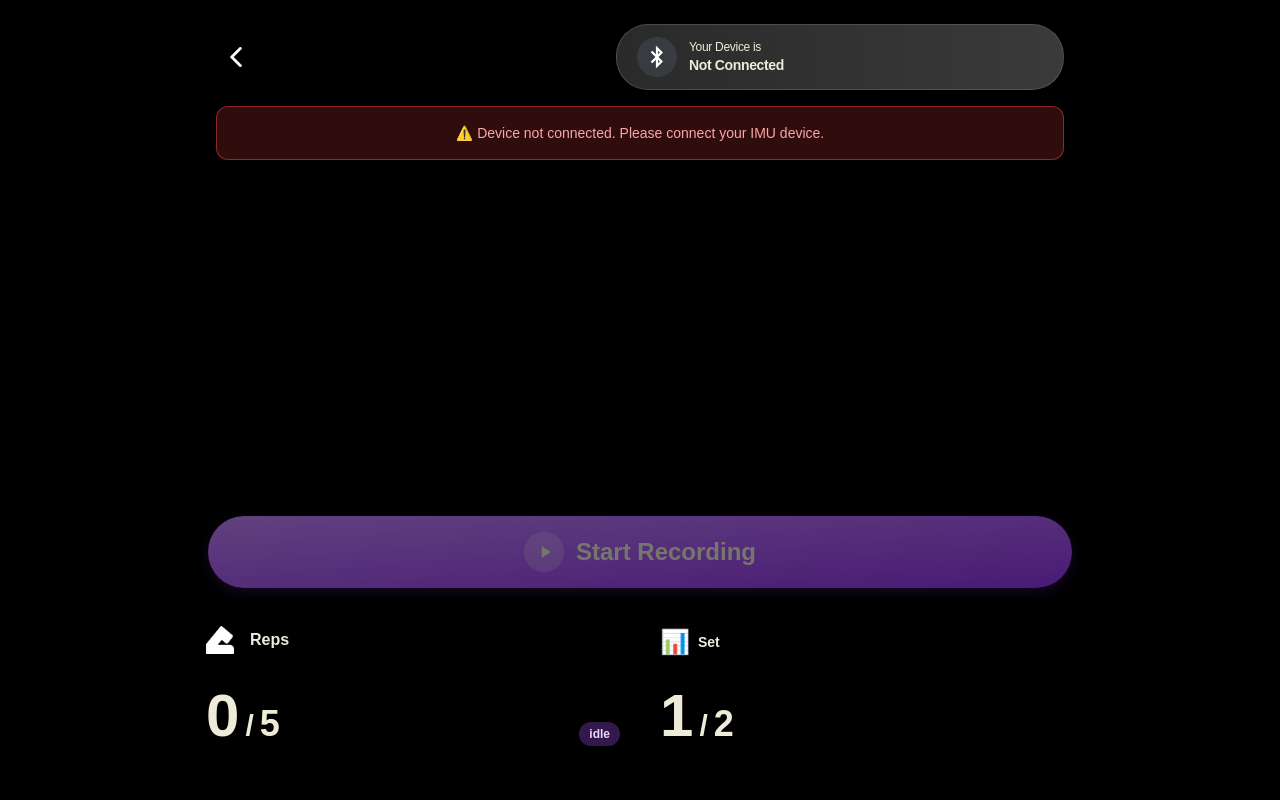
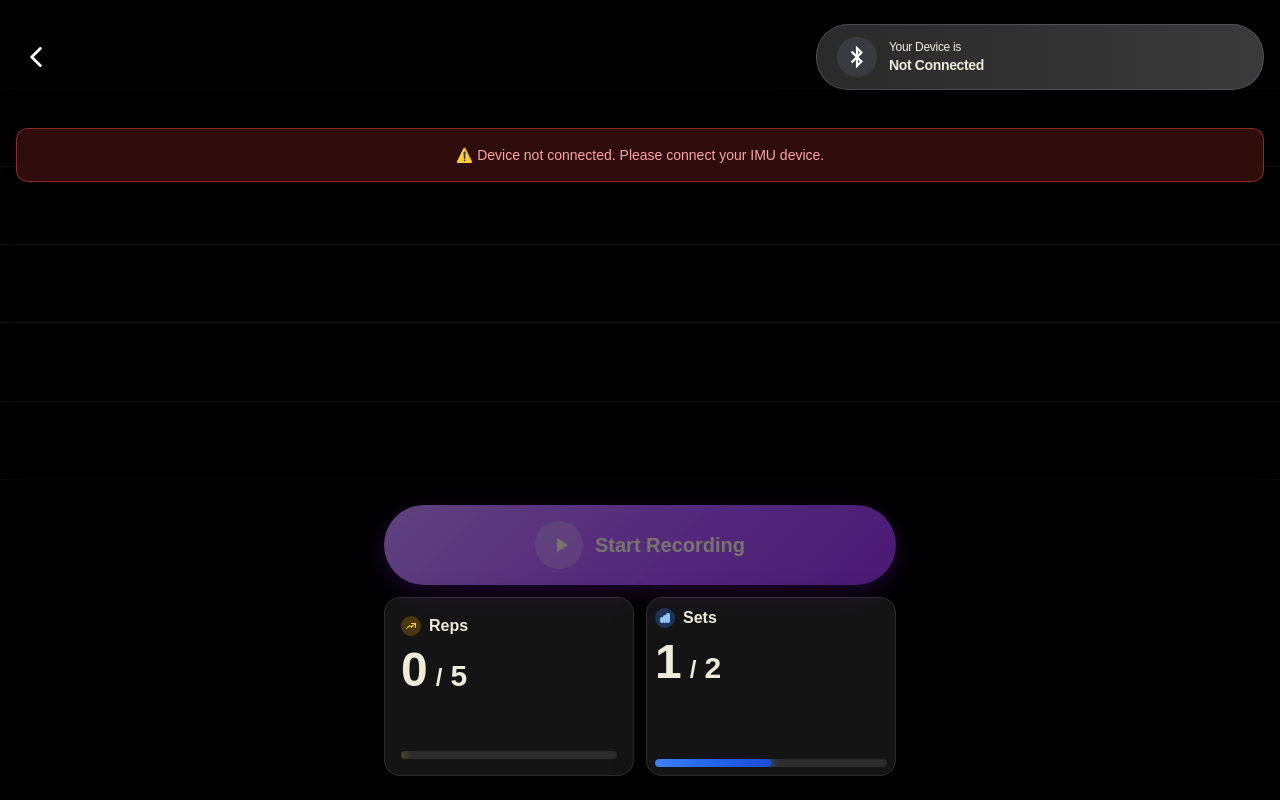
Before and after one commit to liyalliya/applift-pwa-deploy, a Next.js app: page /workout-monitor in a window 1280 px wide. Built offline with nearby package versions, Linux system fonts and the light colour scheme.

Commit message:
Workout-monitor page ui updates

```diff
--- a/components/workoutMonitor/AccelerationChart.js
+++ b/components/workoutMonitor/AccelerationChart.js
@@ -19,16 +19,21 @@ export default function AccelerationChart({ timeData, rawData, filteredData, thr
         chartRef.current.destroy();
       }
 
-      // Create gradient for the filtered line (purple to pink)
+      // Create gradient for the filtered line (purple gradient)
+      // More evident purple gradient stroke
       const gradientStroke = ctx.createLinearGradient(0, 0, ctx.canvas.width, 0);
       gradientStroke.addColorStop(0, 'rgba(192, 132, 252, 1)'); // #c084fc
-      gradientStroke.addColorStop(0.5, 'rgba(168, 85, 247, 1)'); // blend
-      gradientStroke.addColorStop(1, 'rgba(147, 51, 234, 1)'); // #9333ea
+      gradientStroke.addColorStop(0.3, 'rgba(168, 85, 247, 1)');
+      gradientStroke.addColorStop(0.7, 'rgba(147, 51, 234, 1)');
+      gradientStroke.addColorStop(1, 'rgba(139, 92, 246, 1)'); // #8b5cf6
 
-      // Create gradient for fill area under the line
+      // More obvious, soft, airy vertical gradient fill
       const gradientFill = ctx.createLinearGradient(0, 0, 0, ctx.canvas.height);
-      gradientFill.addColorStop(0, 'rgba(192, 132, 252, 0.2)');
-      gradientFill.addColorStop(1, 'rgba(147, 51, 234, 0.05)');
+      gradientFill.addColorStop(0, 'rgba(168, 85, 247, 0.45)'); // Top: solid primary
+      gradientFill.addColorStop(0.15, 'rgba(168, 85, 247, 0.25)');
+      gradientFill.addColorStop(0.4, 'rgba(168, 85, 247, 0.13)');
+      gradientFill.addColorStop(0.7, 'rgba(168, 85, 247, 0.07)');
+      gradientFill.addColorStop(1, 'rgba(168, 85, 247, 0)'); // Bottom: transparent
 
       chartRef.current = new Chart(ctx, {
         type: 'line',
@@ -41,21 +46,22 @@ export default function AccelerationChart({ timeData, rawData, filteredData, thr
               data: filteredData,
               borderColor: gradientStroke,
               backgroundColor: gradientFill,
-              borderWidth: 3,
+              borderWidth: 7,
               pointRadius: 0,
               tension: 0.4, // Smooth curves
               fill: true,
               shadowOffsetX: 0,
               shadowOffsetY: 0,
-              shadowBlur: 10,
-              shadowColor: 'rgba(168, 85, 247, 0.5)', // Glow effect
+              shadowBlur: 48,
+              shadowColor: 'rgba(168, 85, 247, 0.85)', // Stronger purple glow effect
               segment: {
                 borderColor: ctx => {
                   // Re-create gradient for each segment to maintain smooth gradient
                   const gradient = ctx.chart.ctx.createLinearGradient(0, 0, ctx.chart.width, 0);
                   gradient.addColorStop(0, 'rgba(192, 132, 252, 1)');
-                  gradient.addColorStop(0.5, 'rgba(168, 85, 247, 1)');
-                  gradient.addColorStop(1, 'rgba(147, 51, 234, 1)');
+                  gradient.addColorStop(0.3, 'rgba(168, 85, 247, 1)');
+                  gradient.addColorStop(0.7, 'rgba(147, 51, 234, 1)');
+                  gradient.addColorStop(1, 'rgba(139, 92, 246, 1)');
                   return gradient;
                 }
               }
@@ -104,7 +110,7 @@ export default function AccelerationChart({ timeData, rawData, filteredData, thr
                 display: false
               },
               grid: {
-                color: 'rgba(255, 255, 255, 0.08)',
+                display: false,
                 drawBorder: false
               }
             },
@@ -117,11 +123,14 @@ export default function AccelerationChart({ timeData, rawData, filteredData, thr
                 display: false
               },
               grid: {
-                display: false,
+                display: true,
+                color: 'rgba(255, 255, 255, 0.1)',
+                lineWidth: 0.5,
                 drawBorder: false
               },
-              suggestedMin: 0,
-              grace: '10%'
+              min: -2,
+              max: 18,
+              grace: 0
             }
           },
           plugins: {
@@ -165,8 +174,8 @@ export default function AccelerationChart({ timeData, rawData, filteredData, thr
                 const meta = chart.getDatasetMeta(i);
                 if (!meta.hidden) {
                   ctx.save();
-                  ctx.shadowColor = 'rgba(168, 85, 247, 0.6)';
-                  ctx.shadowBlur = 15;
+                  ctx.shadowColor = 'rgba(168, 85, 247, 1)';
+                  ctx.shadowBlur = 30;
                   ctx.shadowOffsetX = 0;
                   ctx.shadowOffsetY = 0;
                   ctx.restore();
@@ -186,8 +195,8 @@ export default function AccelerationChart({ timeData, rawData, filteredData, thr
   }, [timeData, filteredData, thresholdHigh, thresholdLow]);
 
   return (
-    <div className="w-full h-96 sm:h-[28rem] md:h-[36rem]">
-      <canvas ref={canvasRef}></canvas>
+    <div className="absolute inset-0 w-full h-full" style={{ paddingTop: '10px', paddingBottom: '0px' }}>
+      <canvas ref={canvasRef} className="w-full h-full"></canvas>
     </div>
   );
 }
--- a/pages/workout-monitor.js
+++ b/pages/workout-monitor.js
@@ -155,7 +155,7 @@ export default function WorkoutMonitor() {
   };
 
   return (
-    <div className="relative min-h-screen bg-black text-white">
+    <div className="relative h-screen w-screen bg-black text-white overflow-hidden">
       <Head>
         <title>Workout Monitor — {workout} — AppLift</title>
       </Head>
@@ -272,12 +272,15 @@ export default function WorkoutMonitor() {
         onDismiss={() => setLastRepNotification(null)}
       />
 
-      <main className="relative mx-auto w-full max-w-4xl px-3 sm:px-4 md:px-6 pt-4 sm:pt-6 space-y-3 sm:space-y-4 h-screen overflow-hidden">
-        {/* Header with back button and connection pill */}
-        <div className="relative z-10 flex items-center justify-between content-fade-up-1">
+      {/* Header with semi-transparent background */}
+      <div className="absolute top-0 left-0 right-0 z-30 px-4 pt-6 pb-4" style={{
+        background: 'linear-gradient(to bottom, rgba(0,0,0,0.8) 0%, rgba(0,0,0,0.6) 70%, rgba(0,0,0,0) 100%)'
+      }}>
+        {/* Top row - Back button and Connection Pill */}
+        <div className="flex items-center justify-between mb-4">
           <button
             onClick={() => router.back()}
-            className="flex items-center justify-center h-10 w-10 rounded-lg hover:bg-white/20 transition-all"
+            className="flex items-center justify-center h-10 w-10 rounded-full hover:bg-white/20 transition-all"
             aria-label="Go back"
           >
             <img
@@ -300,29 +303,30 @@ export default function WorkoutMonitor() {
         </div>
 
         {/* Workout Title */}
-        <div className="relative z-10 text-center content-fade-up-2" style={{ animationDelay: '0.05s' }}>
-          <h1 className="text-xl sm:text-2xl md:text-3xl font-bold">{workout}</h1>
-          <p className="text-xs sm:text-sm text-white/60">{equipment}</p>
+        <div className="text-center">
+          <h1 className="text-2xl sm:text-3xl font-bold text-white mb-1">{workout}</h1>
+          <p className="text-sm text-white/70">{equipment}</p>
         </div>
+      </div>
+
+      <main className="relative h-full w-full">
 
         {/* Disconnection Warning during session */}
         {!connected && isRecording && (
-          <div className="relative z-10 rounded-xl bg-red-500/20 border border-red-500/50 p-4 text-center animate-pulse content-fade-up-2" style={{ animationDelay: '0.15s' }}>
+          <div className="absolute top-32 left-4 right-4 z-30 rounded-xl bg-red-500/20 backdrop-blur-md border border-red-500/50 p-4 text-center animate-pulse">
             <p className="text-sm text-red-300 font-semibold">⚠️ Device disconnected. Please reconnect to continue session.</p>
           </div>
         )}
 
         {/* Connection Status - Before Starting */}
         {!connected && !isRecording && (
-          <div className="relative z-10 rounded-xl bg-red-500/20 border border-red-500/50 p-4 text-center content-fade-up-2" style={{ animationDelay: '0.15s' }}>
+          <div className="absolute top-32 left-4 right-4 z-30 rounded-xl bg-red-500/20 backdrop-blur-md border border-red-500/50 p-4 text-center">
             <p className="text-sm text-red-300">⚠️ Device not connected. Please connect your IMU device.</p>
           </div>
         )}
 
-        {/* Chart - Full Screen */}
-        <div className="content-fade-up-3 absolute left-0 right-0 top-0 bottom-0" style={{
-          animationDelay: '0.25s'
-        }}>
+        {/* Chart - Full Screen Background */}
+        <div className="absolute inset-0 z-10">
           <AccelerationChart
             timeData={timeData}
             filteredData={filteredAccelData}
@@ -332,29 +336,29 @@ export default function WorkoutMonitor() {
         </div>
       </main>
 
-      {/* Bottom Container - Fixed at bottom - Buttons and Info Cards - Overlay */}
-      <div className="fixed bottom-0 left-0 right-0 px-3 sm:px-4 md:px-6 pb-4 sm:pb-6 pt-2 sm:pt-3 z-20" style={{
-        background: 'linear-gradient(to top, rgba(0,0,0,0.95) 0%, rgba(0,0,0,0.8) 50%, rgba(0,0,0,0) 100%)',
+      {/* Bottom Container - Frosted Glass Overlay */}
+      <div className="fixed bottom-0 left-0 right-0 z-40 px-4 pb-6 pt-8" style={{
+        background: 'linear-gradient(to top, rgba(0,0,0,0.9) 0%, rgba(0,0,0,0.85) 40%, rgba(0,0,0,0.6) 80%, rgba(0,0,0,0) 100%)',
+        backdropFilter: 'blur(20px)',
+        WebkitBackdropFilter: 'blur(20px)'
       }}>
-        <div className="mx-auto w-full max-w-4xl">
+        <div className="mx-auto w-full max-w-lg">
           {/* Bottom Container - Buttons and Info Cards */}
-          <div className="content-fade-up-4" style={{
-              animationDelay: '0.35s'
-            }}>
-              {/* Timer/Start Button Bar */}
-              <div className="p-3 sm:p-4 flex items-center justify-between" >
+          <div>
+            {/* Timer/Start Button Bar */}
+            <div className="flex items-center justify-between mb-3">
                 {!isRecording ? (
                   <button
                     onClick={startRecording}
                     disabled={!connected || !isSubscribed}
-                    className="w-full py-3 sm:py-4 rounded-full font-bold text-white text-lg sm:text-xl md:text-2xl transition-all disabled:opacity-50 flex items-center justify-center gap-2 sm:gap-3"
+                    className="w-full py-4 rounded-full font-bold text-white text-xl transition-all disabled:opacity-50 flex items-center justify-center gap-3"
                     style={{
-                      background: 'linear-gradient(to bottom right, #c084fc 0%, #9333ea 100%)',
-                      boxShadow: '0 4px 12px rgba(147, 51, 234, 0.3)'
+                      background: 'linear-gradient(135deg, #c084fc 0%, #a855f7 50%, #9333ea 100%)',
+                      boxShadow: '0 8px 24px rgba(147, 51, 234, 0.4)'
                     }}
                   >
-                    <div className="w-8 h-8 sm:w-10 sm:h-10 rounded-full bg-white/20 flex items-center justify-center">
-                      <svg className="w-4 h-4 sm:w-5 sm:h-5 text-white ml-0.5" fill="currentColor" viewBox="0 0 24 24">
+                    <div className="w-12 h-12 rounded-full bg-white/20 flex items-center justify-center">
+                      <svg className="w-6 h-6 text-white ml-1" fill="currentColor" viewBox="0 0 24 24">
                         <path d="M8 5v14l11-7z"/>
                       </svg>
                     </div>
@@ -365,14 +369,14 @@ export default function WorkoutMonitor() {
                     {!isPaused ? (
                       <button
                         onClick={togglePause}
-                        className="w-full py-3 sm:py-4 rounded-full font-bold text-white text-lg sm:text-xl md:text-2xl transition-all flex items-center justify-center gap-2 sm:gap-3"
+                        className="w-full py-4 rounded-full font-bold text-white text-xl transition-all flex items-center justify-center gap-3"
                         style={{
-                          background: 'linear-gradient(to bottom right, #c084fc 0%, #9333ea 100%)',
-                          boxShadow: '0 4px 12px rgba(147, 51, 234, 0.3)'
+                          background: 'linear-gradient(135deg, #c084fc 0%, #a855f7 50%, #9333ea 100%)',
+                          boxShadow: '0 8px 24px rgba(147, 51, 234, 0.4)'
                         }}
                       >
-                        <div className="w-8 h-8 sm:w-10 sm:h-10 rounded-full bg-white/20 flex items-center justify-center">
-                          <svg className="w-4 h-4 sm:w-5 sm:h-5 text-white" fill="currentColor" viewBox="0 0 24 24">
+                        <div className="w-12 h-12 rounded-full bg-white/20 flex items-center justify-center">
+                          <svg className="w-5 h-5 text-white" fill="currentColor" viewBox="0 0 24 24">
                             <path d="M6 4h4v16H6V4zm8 0h4v16h-4V4z"/>
                           </svg>
                         </div>
@@ -381,14 +385,14 @@ export default function WorkoutMonitor() {
                     ) : (
                       <button
                         onClick={togglePause}
-                        className="w-full py-3 sm:py-4 rounded-full font-bold text-white text-lg sm:text-xl md:text-2xl transition-all flex items-center justify-between px-4 sm:px-6 md:px-8"
+                        className="w-full py-4 rounded-full font-bold text-white text-xl transition-all flex items-center justify-between px-6"
                         style={{
-                          background: 'linear-gradient(to bottom right, #c084fc 0%, #9333ea 100%)',
-                          boxShadow: '0 4px 12px rgba(147, 51, 234, 0.3)'
+                          background: 'linear-gradient(135deg, #c084fc 0%, #a855f7 50%, #9333ea 100%)',
+                          boxShadow: '0 8px 24px rgba(147, 51, 234, 0.4)'
                         }}
                       >
-                        <div className="w-8 h-8 sm:w-10 sm:h-10 rounded-full bg-white/20 flex items-center justify-center">
-                          <svg className="w-4 h-4 sm:w-5 sm:h-5 text-white ml-0.5" fill="currentColor" viewBox="0 0 24 24">
+                        <div className="w-12 h-12 rounded-full bg-white/20 flex items-center justify-center">
+                          <svg className="w-6 h-6 text-white ml-1" fill="currentColor" viewBox="0 0 24 24">
                             <path d="M8 5v14l11-7z"/>
                           </svg>
                         </div>
@@ -398,9 +402,9 @@ export default function WorkoutMonitor() {
                             e.stopPropagation();
                             stopRecording();
                           }}
-                          className="w-8 h-8 sm:w-10 sm:h-10 rounded-full bg-red-500/80 hover:bg-red-500 flex items-center justify-center transition-all"
+                          className="w-12 h-12 rounded-full bg-red-500/80 hover:bg-red-500 flex items-center justify-center transition-all"
                         >
-                          <svg className="w-3 h-3 sm:w-4 sm:h-4 text-white" fill="currentColor" viewBox="0 0 24 24">
+                          <svg className="w-5 h-5 text-white" fill="currentColor" viewBox="0 0 24 24">
                             <rect x="6" y="6" width="12" height="12"/>
                           </svg>
                         </button>
@@ -410,34 +414,75 @@ export default function WorkoutMonitor() {
                 )}
               </div>
 
-              {/* Info Cards Row - Inside same container */}
-              <div className="grid grid-cols-2 gap-2 sm:gap-3 pt-2 pb-3 sm:pb-4">
+              {/* Info Cards Row */}
+              <div className="grid grid-cols-2 gap-3">
                 {/* Rep Count Card */}
-                <div className="rounded-xl sm:rounded-2xl p-2.5 sm:p-3.5 relative">
-                  <div className="flex items-center gap-3 sm:gap-4 mb-7 sm:mb-8">
-                    <img src="/images/applift-logo/AppLift_Logo_White.png" alt="AppLift" className="w-6 h-6 sm:w-7 sm:h-7" />
-                    <span className="text-sm sm:text-base font-semibold text-white/90">Reps</span>
+                <div className="rounded-2xl p-4 backdrop-blur-md flex flex-col" style={{
+                  background: 'rgba(255, 255, 255, 0.08)',
+                  border: '1px solid rgba(255, 255, 255, 0.1)',
+                  boxShadow: '0 8px 32px rgba(0, 0, 0, 0.3)',
+                  aspectRatio: '1.4'
+                }}>
+                  {/* Top Section - Icon and Label */}
+                  <div className="flex items-center gap-2 mb-2">
+                    <div className="w-5 h-5 rounded-full bg-yellow-600/30 flex items-center justify-center">
+                      <svg className="w-3 h-3 text-yellow-400" fill="none" stroke="currentColor" viewBox="0 0 24 24">
+                        <path strokeLinecap="round" strokeLinejoin="round" strokeWidth={2} d="M13 7h8m0 0v8m0-8l-8 8-4-4-6 6" />
+                      </svg>
+                    </div>
+                    <span className="text-base font-semibold text-white/90">Reps</span>
                   </div>
-                  <div className="flex items-baseline gap-1 sm:gap-1.5">
-                    <span className="text-5xl sm:text-6xl font-bold text-white">{repStats.repCount}</span>
-                    <span className="text-2xl sm:text-3xl font-semibold text-white/60">/</span>
-                    <span className="text-3xl sm:text-4xl font-semibold text-white/70">{recommendedReps}</span>
+                  {/* Middle Section - Main Values */}
+                  <div className="flex items-baseline gap-2 mb-auto">
+                    <span className="text-5xl font-extrabold text-white leading-none">{repStats.repCount}</span>
+                    <span className="text-2xl font-semibold text-white/40">/</span>
+                    <span className="text-3xl font-semibold text-white/40">{recommendedReps}</span>
                   </div>
-                  <span className="absolute bottom-2.5 right-2.5 sm:bottom-3.5 sm:right-3.5 text-[10px] sm:text-xs font-semibold px-2 sm:px-2.5 py-0.5 sm:py-1 rounded-full bg-purple-500/30 text-purple-200">
-                    {repStats.state.toLowerCase()}
-                  </span>
+                  {/* Bottom Section - Progress Bar (aligned with set card) */}
+                  <div className="w-full h-2 rounded-full bg-white/10 overflow-hidden mt-2">
+                    <div
+                      className="h-full rounded-full transition-all duration-300 ease-in-out"
+                      style={{
+                        width: `${Math.min((repStats.repCount / recommendedReps) * 100, 100)}%`,
+                        background: 'linear-gradient(90deg, #EAB308 0%, #CA8A04 50%, #A16207 100%)',
+                        boxShadow: '0 0 10px 2px rgba(234, 179, 8, 0.6)'
+                      }}
+                    />
+                  </div>
                 </div>
 
                 {/* Set Card */}
-                <div className="rounded-xl sm:rounded-2xl p-2.5 sm:p-3.5 flex flex-col justify-between">
-                  <div className="flex items-center gap-1.5 sm:gap-2">
-                    <span className="text-xl sm:text-2xl">📊</span>
-                    <span className="text-xs sm:text-sm font-semibold text-white/90">Set</span>
+                <div className="rounded-2xl p-2 flex flex-col backdrop-blur-md" style={{
+                  background: 'rgba(255, 255, 255, 0.08)',
+                  border: '1px solid rgba(255, 255, 255, 0.1)',
+                  boxShadow: '0 8px 32px rgba(0, 0, 0, 0.3)',
+                  aspectRatio: '1.4'
+                }}>
+                  {/* Top Section - Icon and Label */}
+                  <div className="flex items-center gap-2 mb-2">
+                    <div className="w-5 h-5 rounded-full bg-blue-500/30 flex items-center justify-center">
+                      <svg className="w-3 h-3 text-blue-300" fill="none" stroke="currentColor" viewBox="0 0 24 24">
+                        <path strokeLinecap="round" strokeLinejoin="round" strokeWidth={2} d="M9 19v-6a2 2 0 00-2-2H5a2 2 0 00-2 2v6a2 2 0 002 2h2a2 2 0 002-2zm0 0V9a2 2 0 012-2h2a2 2 0 012 2v10m-6 0a2 2 0 002 2h2a2 2 0 002-2m0 0V5a2 2 0 012-2h2a2 2 0 012 2v14a2 2 0 01-2 2h-2a2 2 0 01-2-2z" />
+                      </svg>
+                    </div>
+                    <span className="text-base font-semibold text-white/90">Sets</span>
                   </div>
-                  <div className="flex items-baseline gap-1 sm:gap-1.5">
-                    <span className="text-5xl sm:text-6xl font-bold text-white">{currentSet}</span>
-                    <span className="text-2xl sm:text-3xl font-semibold text-white/60">/</span>
-                    <span className="text-3xl sm:text-4xl font-semibold text-white/70">{recommendedSets}</span>
+                  {/* Middle Section - Main Values */}
+                  <div className="flex items-baseline gap-2 mb-auto">
+                    <span className="text-5xl font-extrabold text-white leading-none">{currentSet}</span>
+                    <span className="text-2xl font-semibold text-white/40">/</span>
+                    <span className="text-3xl font-semibold text-white/40">{recommendedSets}</span>
+                  </div>
+                  {/* Bottom Section - Progress Bar */}
+                  <div className="w-full h-2 rounded-full bg-white/10 overflow-hidden mt-2">
+                    <div
+                      className="h-full rounded-full transition-all duration-300 ease-in-out"
+                      style={{
+                        width: `${Math.min((currentSet / recommendedSets) * 100, 100)}%`,
+                        background: 'linear-gradient(90deg, #3b82f6 0%, #2563eb 50%, #1d4ed8 100%)',
+                        boxShadow: '0 0 10px 2px rgba(59, 130, 246, 0.6)'
+                      }}
+                    />
                   </div>
                 </div>
               </div>
```
Also changed, not shown: public/sw.js.
